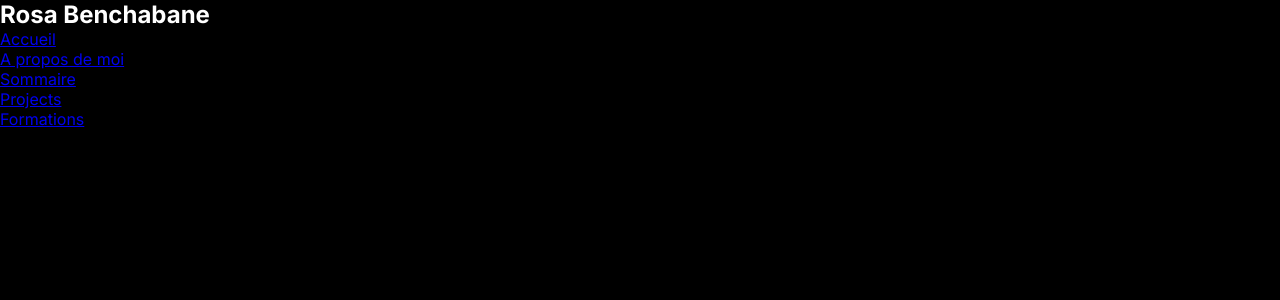
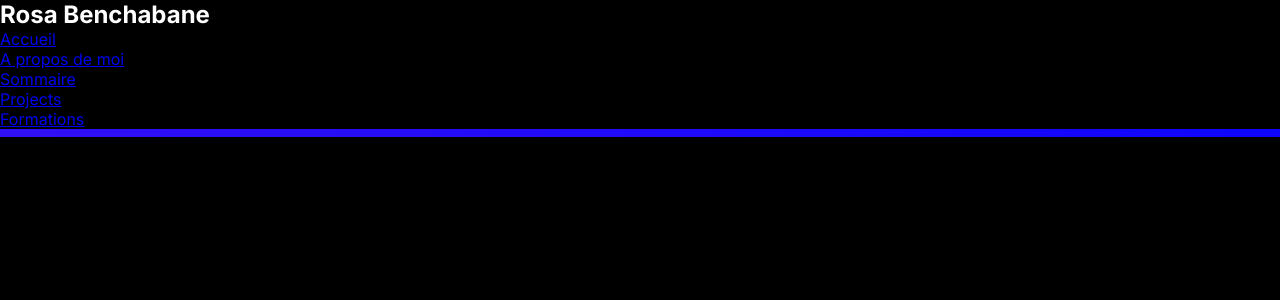
Before and after one commit to RosaBen/portfolio-RB, a React (Vite) app: page / in a window 1280 px wide. Shown: the top 300 px of the page. Built offline with nearby package versions, Linux system fonts and the light colour scheme.

Commit message:
added animated  border to header

```diff
--- a/src/App.jsx
+++ b/src/App.jsx
@@ -8,6 +8,7 @@ function App() {
     <div className="container">
       <header>
         <Navbar />
+        <div className="animated-border"></div>
       </header>
     </div>
   );
--- a/src/assets/styles/index.css
+++ b/src/assets/styles/index.css
@@ -7,7 +7,30 @@
   box-sizing: border-box;
 }
 
+:root {
+  --gradient-color: linear-gradient(to right, #8a2be2, #0000ff, #9aa4b2);
+}
+
 body {
   background-color: black;
   color: white;
 }
+
+header .animated-border {
+  height: 0.5rem;
+  background: var(--gradient-color);
+  background-size: 800% 800%;
+  animation: gradient 20s ease-in infinite;
+}
+
+@keyframes gradient {
+  0% {
+    background-position: 0% 43%;
+  }
+  50% {
+    background-position: 100% 58%;
+  }
+  100% {
+    background-position: 0% 43%;
+  }
+}
```
